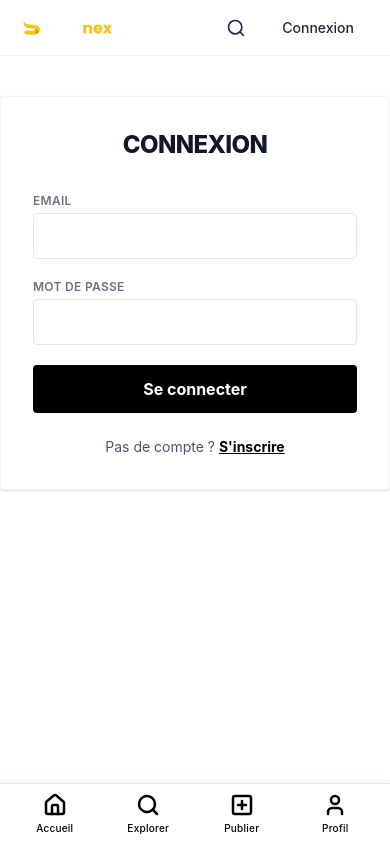
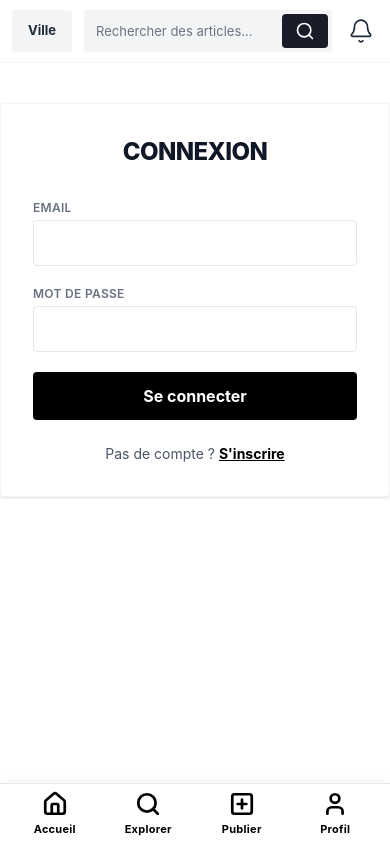
Before and after one commit to wachemmw-oss/sokonex-mvp, a React app in the folder frontend/: page /login in a window 390 px wide. Built offline with nearby package versions, Linux system fonts and the light colour scheme; no server answers; the HTML template or start-up script is replaced by a standard one.

Commit message:
style: precise mobile UI layout replication (Navbar, Home, BottomTab)

```diff
--- a/frontend/src/components/BottomTab.tsx
+++ b/frontend/src/components/BottomTab.tsx
@@ -11,24 +11,24 @@ const BottomTab = () => {
     return (
         <div className="fixed bottom-0 left-0 right-0 z-50 md:hidden font-sans bg-white border-t border-gray-200 pb-safe shadow-[0_-2px_10px_rgba(0,0,0,0.05)]">
             <div className="h-[60px] flex items-center justify-around px-2">
-                <Link to="/" className={`flex flex-col items-center justify-center w-16 h-full transition-colors ${isActive('/') || location.pathname === '' ? 'text-black' : 'text-gray-400 hover:text-gray-600'}`}>
-                    <Home className="w-6 h-6 mb-1" strokeWidth={isActive('/') ? 2.5 : 2} />
-                    <span className="text-[10px] font-medium tracking-wide">Accueil</span>
+                <Link to="/" className={`flex flex-col items-center justify-center w-16 h-full transition-colors ${isActive('/') || location.pathname === '' ? 'text-black' : 'text-gray-600 hover:text-black'}`}>
+                    <Home className="w-[26px] h-[26px] mb-1" strokeWidth={isActive('/') || location.pathname === '' ? 2.5 : 2} />
+                    <span className="text-[11px] font-bold tracking-wide">Accueil</span>
                 </Link>
 
-                <Link to="/results" className={`flex flex-col items-center justify-center w-16 h-full transition-colors ${isActive('/results') ? 'text-black' : 'text-gray-400 hover:text-gray-600'}`}>
-                    <Search className="w-6 h-6 mb-1" strokeWidth={isActive('/results') ? 2.5 : 2} />
-                    <span className="text-[10px] font-medium tracking-wide">Explorer</span>
+                <Link to="/results" className={`flex flex-col items-center justify-center w-16 h-full transition-colors ${isActive('/results') ? 'text-black' : 'text-gray-600 hover:text-black'}`}>
+                    <Search className="w-[26px] h-[26px] mb-1" strokeWidth={isActive('/results') ? 2.5 : 2} />
+                    <span className="text-[11px] font-bold tracking-wide">Explorer</span>
                 </Link>
 
-                <Link to="/post" className={`flex flex-col items-center justify-center w-16 h-full transition-colors ${isActive('/post') ? 'text-black' : 'text-gray-400 hover:text-gray-600'}`}>
-                    <PlusSquare className="w-6 h-6 mb-1" strokeWidth={isActive('/post') ? 2.5 : 2} />
-                    <span className="text-[10px] font-medium tracking-wide">Publier</span>
+                <Link to="/post" className={`flex flex-col items-center justify-center w-16 h-full transition-colors ${isActive('/post') ? 'text-black' : 'text-gray-600 hover:text-black'}`}>
+                    <PlusSquare className="w-[26px] h-[26px] mb-1" strokeWidth={isActive('/post') ? 2.5 : 2} />
+                    <span className="text-[11px] font-bold tracking-wide">Publier</span>
                 </Link>
 
-                <Link to="/account" className={`flex flex-col items-center justify-center w-16 h-full transition-colors ${isActive('/account') ? 'text-black' : 'text-gray-400 hover:text-gray-600'}`}>
-                    <User className="w-6 h-6 mb-1" strokeWidth={isActive('/account') ? 2.5 : 2} />
-                    <span className="text-[10px] font-medium tracking-wide">Profil</span>
+                <Link to="/account" className={`flex flex-col items-center justify-center w-16 h-full transition-colors ${isActive('/account') ? 'text-black' : 'text-gray-600 hover:text-black'}`}>
+                    <User className="w-[26px] h-[26px] mb-1" strokeWidth={isActive('/account') ? 2.5 : 2} />
+                    <span className="text-[11px] font-bold tracking-wide">Profil</span>
                 </Link>
             </div>
         </div>
--- a/frontend/src/components/Navbar.tsx
+++ b/frontend/src/components/Navbar.tsx
@@ -1,7 +1,7 @@
 import { useState } from 'react';
 import { Link, useNavigate, useLocation } from 'react-router-dom';
 import { useAuth } from '../context/AuthContext';
-import { User as UserIcon, LogOut, LayoutDashboard, Settings, ShieldAlert, Search } from 'lucide-react';
+import { User as UserIcon, LogOut, LayoutDashboard, Settings, ShieldAlert, Search, Bell } from 'lucide-react';
 
 const Navbar = () => {
     const { user, logout } = useAuth();
@@ -25,7 +25,9 @@ const Navbar = () => {
     const isHome = location.pathname === '/';
 
     return (
-        <nav className={`bg-white sticky top-0 z-50 border-b border-gray-100 font-sans h-14 md:h-16 transition-all duration-300 ${isHome ? 'hidden md:block' : 'block'}`}>
+        <nav className="bg-white sticky top-0 z-50 font-sans transition-all duration-300">
+            {/* Desktop Navbar */}
+            <div className="hidden md:block border-b border-gray-100 h-16">
                 <div className="max-w-7xl mx-auto px-4 sm:px-6 lg:px-8 h-full">
                     <div className="flex justify-between items-center h-full gap-4">
                         {/* Logo */}
@@ -55,11 +57,6 @@ const Navbar = () => {
 
                         {/* Right Side Actions */}
                         <div className="flex items-center space-x-4">
-                        {/* Mobile Search Icon (visible only on small screens) */}
-                        <Link to="/results" className="md:hidden p-2 text-gray-800 hover:text-black transition">
-                            <Search className="w-5 h-5" />
-                        </Link>
-
                             {/* Post Ad Button - Hidden on Mobile (moved to BottomTab) */}
                             <Link to="/post" className="hidden md:inline-flex bg-black hover:bg-gray-800 text-white px-6 py-2 rounded-sm font-semibold text-sm transition items-center gap-2">
                                 <svg className="w-4 h-4" fill="none" stroke="currentColor" viewBox="0 0 24 24"><path strokeLinecap="round" strokeLinejoin="round" strokeWidth="2" d="M12 4v16m8-8H4"></path></svg>
@@ -119,6 +116,29 @@ const Navbar = () => {
                         </div>
                     </div>
                 </div>
+            </div>
+
+            {/* Mobile Navbar (Matching Exact Screenshot) */}
+            <div className="md:hidden px-3 py-2.5 flex items-center gap-3 border-b border-gray-100 bg-white">
+                <button className="bg-gray-100 text-gray-800 font-bold text-[13px] px-4 py-2 rounded-sm flex items-center justify-center shrink-0 h-[42px]">
+                    Ville
+                </button>
+                <form onSubmit={handleSearch} className="flex-1 relative flex items-center h-[42px]">
+                    <input
+                        type="text"
+                        placeholder="Rechercher des articles..."
+                        className="w-full h-full bg-gray-100 border-none rounded-sm py-0 pl-3 pr-12 text-[13px] focus:ring-0 focus:outline-none placeholder-gray-500"
+                        value={searchQuery}
+                        onChange={(e) => setSearchQuery(e.target.value)}
+                    />
+                    <button type="submit" className="absolute right-1 top-1 bottom-1 w-[46px] bg-[#1a1c29] hover:bg-black text-white flex items-center justify-center rounded-sm transition-colors">
+                        <Search className="w-5 h-5" />
+                    </button>
+                </form>
+                <button className="text-gray-800 p-1 shrink-0 flex items-center justify-center h-[42px]">
+                    <Bell className="w-[26px] h-[26px]" strokeWidth={1.5} />
+                </button>
+            </div>
         </nav>
     );
 };
--- a/frontend/src/pages/Home.tsx
+++ b/frontend/src/pages/Home.tsx
@@ -52,15 +52,6 @@ const Home = () => {
 
     return (
         <div className="font-sans bg-gray-100 min-h-screen pb-20">
-            {/* Mobile Header (Hidden on Desktop since Navbar handles it) */}
-            <div className="md:hidden bg-white px-4 py-3 flex justify-between items-center sticky top-0 z-40">
-                <h1 className="text-xl font-bold tracking-tighter">SOKONEX</h1>
-                <div className="flex gap-4">
-                    <Search className="w-6 h-6 text-gray-800" onClick={() => navigate('/results')} />
-                    <Bell className="w-6 h-6 text-gray-800" />
-                </div>
-            </div>
-
             {/* Desktop spacer */}
             <div className="hidden md:block h-6 bg-gray-100"></div>
 
@@ -84,16 +75,16 @@ const Home = () => {
 
             <div className="max-w-7xl mx-auto px-0 md:px-4">
                 {/* Category Slider */}
-                <div className="bg-white mt-2 md:mt-6 py-4 px-2 md:rounded-lg">
-                    <div className="flex gap-4 overflow-x-auto pb-2 px-2 scrollbar-hide snap-x">
+                <div className="bg-white mt-2 md:mt-6 py-5 px-2 md:rounded-lg">
+                    <div className="flex gap-3 overflow-x-auto pb-2 px-3 scrollbar-hide snap-x">
                         {CATEGORIES.map(cat => {
                             const IconComponent = iconMap[cat.icon as string] || MoreHorizontal;
                             return (
-                                <Link key={cat.id} to={`/results?category=${cat.id}`} className="flex flex-col items-center min-w-[70px] snap-start group">
-                                    <div className="w-14 h-14 rounded-full bg-gray-50 flex items-center justify-center text-gray-800 mb-2 border border-gray-100 group-hover:border-black transition-colors">
-                                        <IconComponent className="w-6 h-6" strokeWidth={1.5} />
+                                <Link key={cat.id} to={`/results?category=${cat.id}`} className="flex flex-col items-center min-w-[80px] snap-start group">
+                                    <div className="w-[72px] h-[72px] rounded-full bg-white flex items-center justify-center text-gray-800 mb-2 border border-gray-100 group-hover:border-black transition-colors shadow-[0_2px_8px_rgba(0,0,0,0.04)]">
+                                        <IconComponent className="w-7 h-7" strokeWidth={1.5} />
                                     </div>
-                                    <span className="text-[10px] text-gray-600 text-center font-medium leading-tight group-hover:text-black">{cat.label}</span>
+                                    <span className="text-[11px] text-gray-600 font-bold max-w-[76px] text-center leading-[1.1] whitespace-normal group-hover:text-black">{cat.label}</span>
                                 </Link>
                             );
                         })}
@@ -125,8 +116,8 @@ const Home = () => {
 
                 {/* Main Feed */}
                 <div className="mt-2 md:mt-6">
-                    <div className="bg-white py-3 px-4 mb-2 sticky top-[60px] md:top-[80px] z-30 border-b border-gray-100 md:rounded-t-lg">
-                        <h2 className="text-lg font-bold tracking-tight text-center">RECOMMANDÉ POUR VOUS</h2>
+                    <div className="bg-white py-5 px-4 mb-2 sticky top-[62px] md:top-[80px] z-30 md:rounded-t-lg shadow-sm">
+                        <h2 className="text-lg font-extrabold tracking-wide text-center text-[#1a1c29] uppercase">RECOMMANDÉ POUR VOUS</h2>
                     </div>
                     {/* Grid */}
                     <div className="grid grid-cols-2 md:grid-cols-4 lg:grid-cols-5 gap-2 md:gap-4 px-2 md:px-0">
```
Also changed, not shown: frontend/src/assets/sokonex-logo-png.png (deleted). Lines whose indentation alone changed are shown as unchanged.
